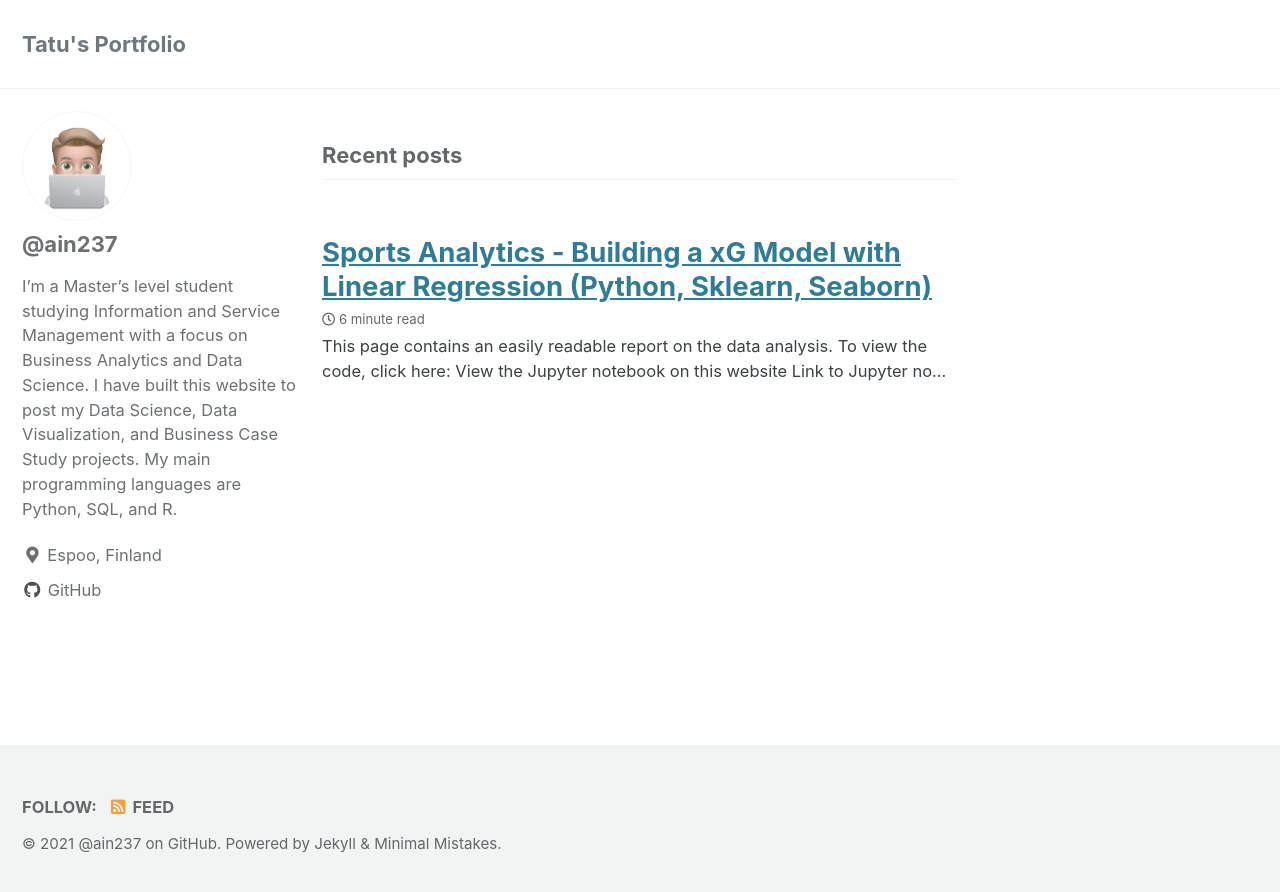
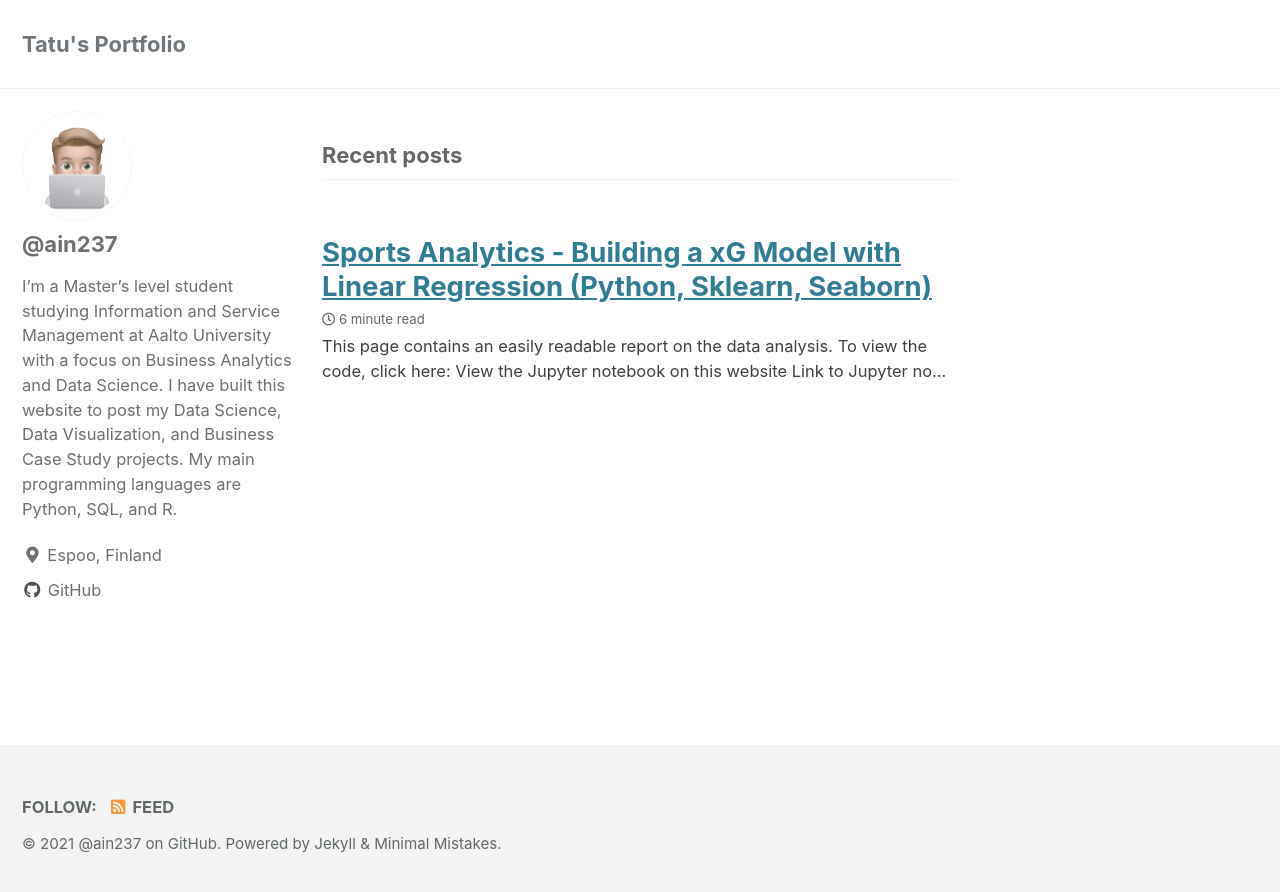
Before and after one commit to ain237/Portfolio, a Jekyll site: the page built from index.html, in a window 1280 px wide. Shown: the top 892 px of the page. Built offline with Jekyll 4.4.1, drawn with Linux system fonts in a browser that asks for light colours; cached includes are drawn as plain includes; the list of posts is cut into pages by our own code.

Commit message:
Update _config.yml

```diff
--- a/_config.yml
+++ b/_config.yml
@@ -103,7 +103,7 @@ analytics:
 author:
   name             : "@ain237"
   avatar           : img1.png
-  bio              : "I'm a Master's level student studying Information and Service Management with a focus on Business Analytics and Data Science. I have built this website to post my Data Science, Data Visualization, and Business Case Study projects. My main programming languages are Python, SQL, and R."
+  bio              : "I'm a Master's level student studying Information and Service Management at Aalto University with a focus on Business Analytics and Data Science. I have built this website to post my Data Science, Data Visualization, and Business Case Study projects. My main programming languages are Python, SQL, and R."
   location         : "Espoo, Finland"
   email            :
   links:
```
